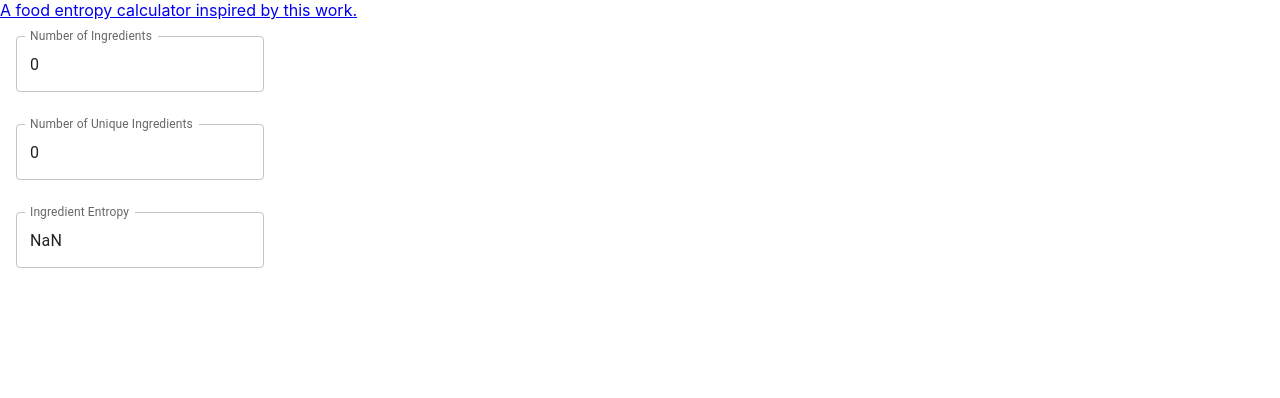
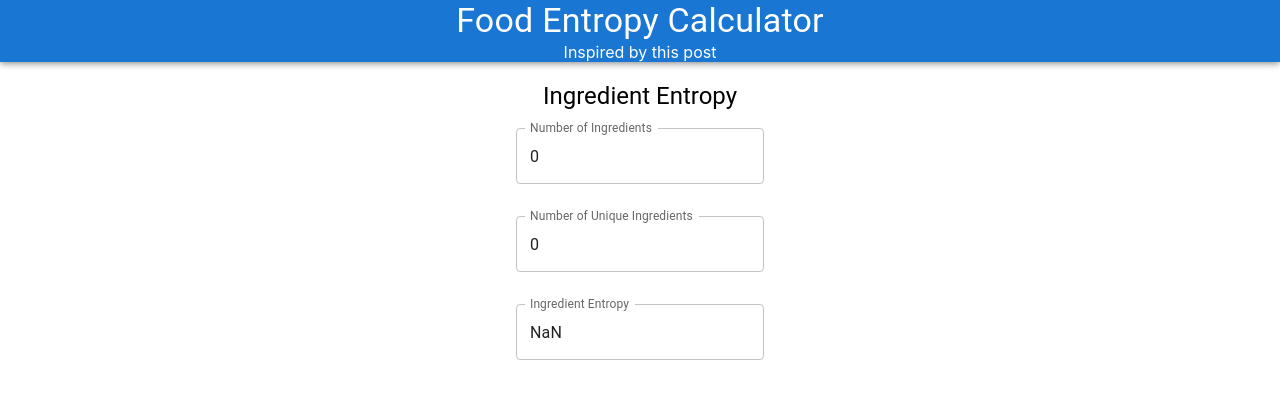
Before and after one commit to nchandlersmith/salad-theory-frontend, a React (Create React App) app: page / in a window 1280 px wide. Shown: the top 398 px of the page. Built offline with nearby package versions, Linux system fonts and the light colour scheme.

Commit message:
Improve styling

```diff
--- a/src/App.tsx
+++ b/src/App.tsx
@@ -1,6 +1,7 @@
 import IngredientEntropy from "./components/IngredientEntropy";
-import Greeting from "./components/Greeting";
 import {useEffect} from "react";
+import Header from "./components/Header";
+
 
 function App() {
   useEffect(() => {
@@ -8,7 +9,7 @@ function App() {
   }, [])
   return (
     <>
-      <Greeting />
+      <Header/>
       <IngredientEntropy/>
     </>
   );
--- a/src/components/Greeting.tsx
+++ /dev/null
@@ -1,13 +0,0 @@
-const Greeting = () => {
-  return (
-    <div>
-      <a
-        href={'https://saladtheory.github.io/'}
-      >
-        A food entropy calculator inspired by this work.
-      </a>
-    </div>
-  )
-}
-
-export default Greeting;
--- /dev/null
+++ b/src/components/Header.tsx
@@ -0,0 +1,35 @@
+import {AppBar, Link, Typography} from "@mui/material";
+
+const Header = () => {
+  const saladTheoryUrl = 'https://saladtheory.github.io/'
+
+  return (
+    <AppBar
+      sx={{
+        display: 'flex',
+        justifyContent: 'center',
+        width: '100%'
+      }}
+    >
+      <Typography
+        sx={{
+          margin: 'auto'
+        }}
+        variant='h4'>
+        Food Entropy Calculator
+      </Typography>
+      <Link
+        sx={{
+          display: 'flex',
+          justifyContent: 'center',
+          color: 'white'
+        }}
+        href={saladTheoryUrl}
+      >
+        Inspired by this post
+      </Link>
+    </AppBar>
+  )
+}
+
+export default Header;
--- a/src/components/IngredientEntropy.tsx
+++ b/src/components/IngredientEntropy.tsx
@@ -1,5 +1,5 @@
 import React, {useState} from "react";
-import {TextField} from "@mui/material";
+import {Grid, TextField, Typography} from "@mui/material";
 import {ingredientEntropy} from "../helpers/ingredientEntropy";
 
 const IngredientEntropy = () => {
@@ -7,18 +7,30 @@ const IngredientEntropy = () => {
   const [numberUniqueIngredients, setNumberUniqueIngredients] = useState<number>(0)
 
   return (
-    <>
-      <div>
+    <Grid
+      sx={{
+        marginTop:'5rem'
+      }}
+      container
+      spacing={0}
+      direction='column'
+      alignItems='center'
+      justifyItems='center'
+    >
+        <Typography
+          variant='h5'
+        >
+          Ingredient Entropy
+        </Typography>
         <TextField
           sx={{
+            marginTop:'1rem',
             margin:'1rem'
           }}
           label='Number of Ingredients'
           value={numberIngredients}
           onChange={event => setNumberIngredients(Number(event.target.value))}
         />
-      </div>
-      <div>
         <TextField
           sx={{
             margin:'1rem'
@@ -27,8 +39,6 @@ const IngredientEntropy = () => {
           value={numberUniqueIngredients}
           onChange={event => setNumberUniqueIngredients(Number(event.target.value))}
         />
-      </div>
-      <div>
         <TextField
           sx={{
             margin:'1rem'
@@ -36,8 +46,7 @@ const IngredientEntropy = () => {
           label='Ingredient Entropy'
           value={String(ingredientEntropy(numberIngredients, numberUniqueIngredients))}
         />
-      </div>
-    </>
+    </Grid>
   )
 
 }
```
Also changed, not shown: 8 other files (tests, documents, lock files or other folders).
